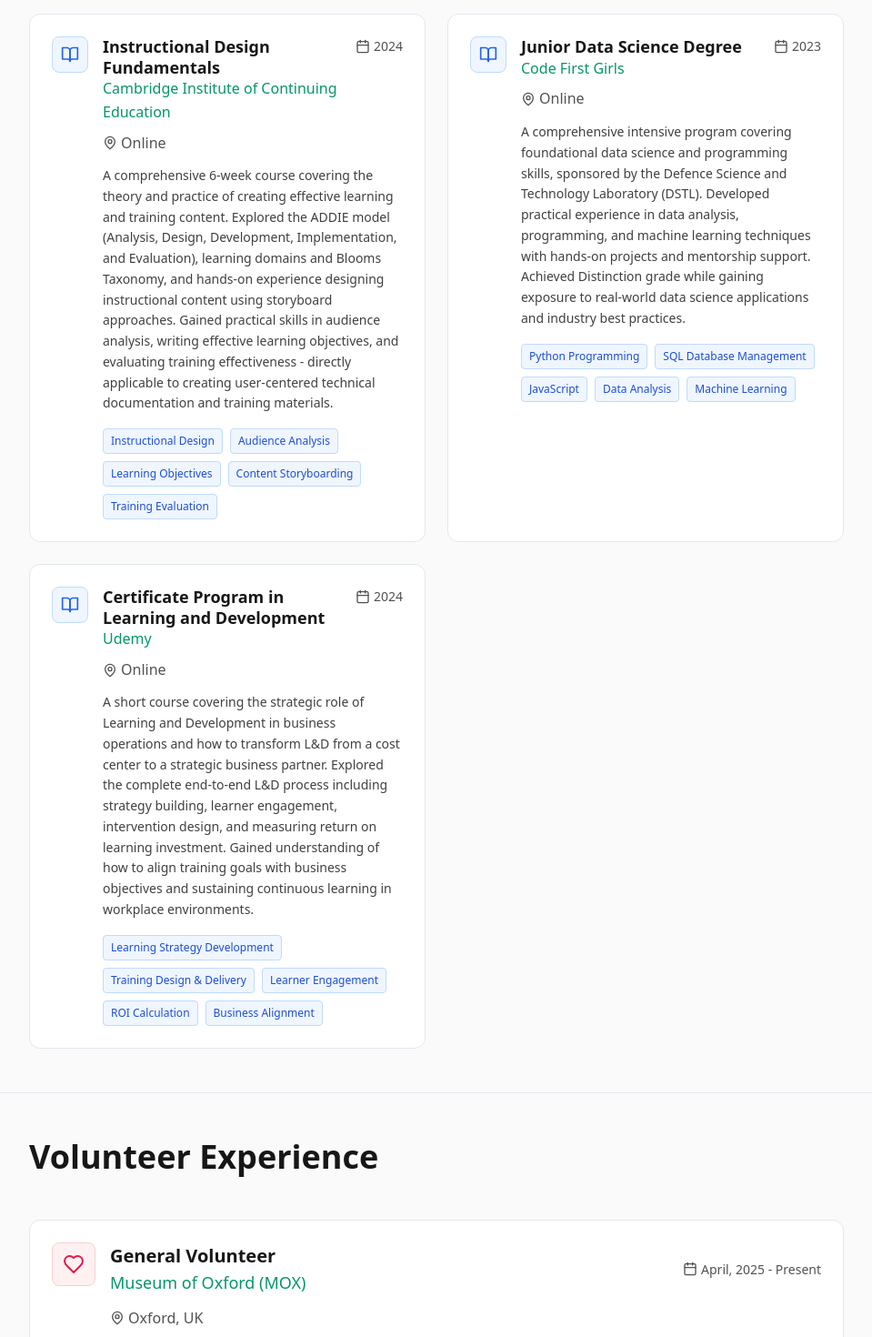
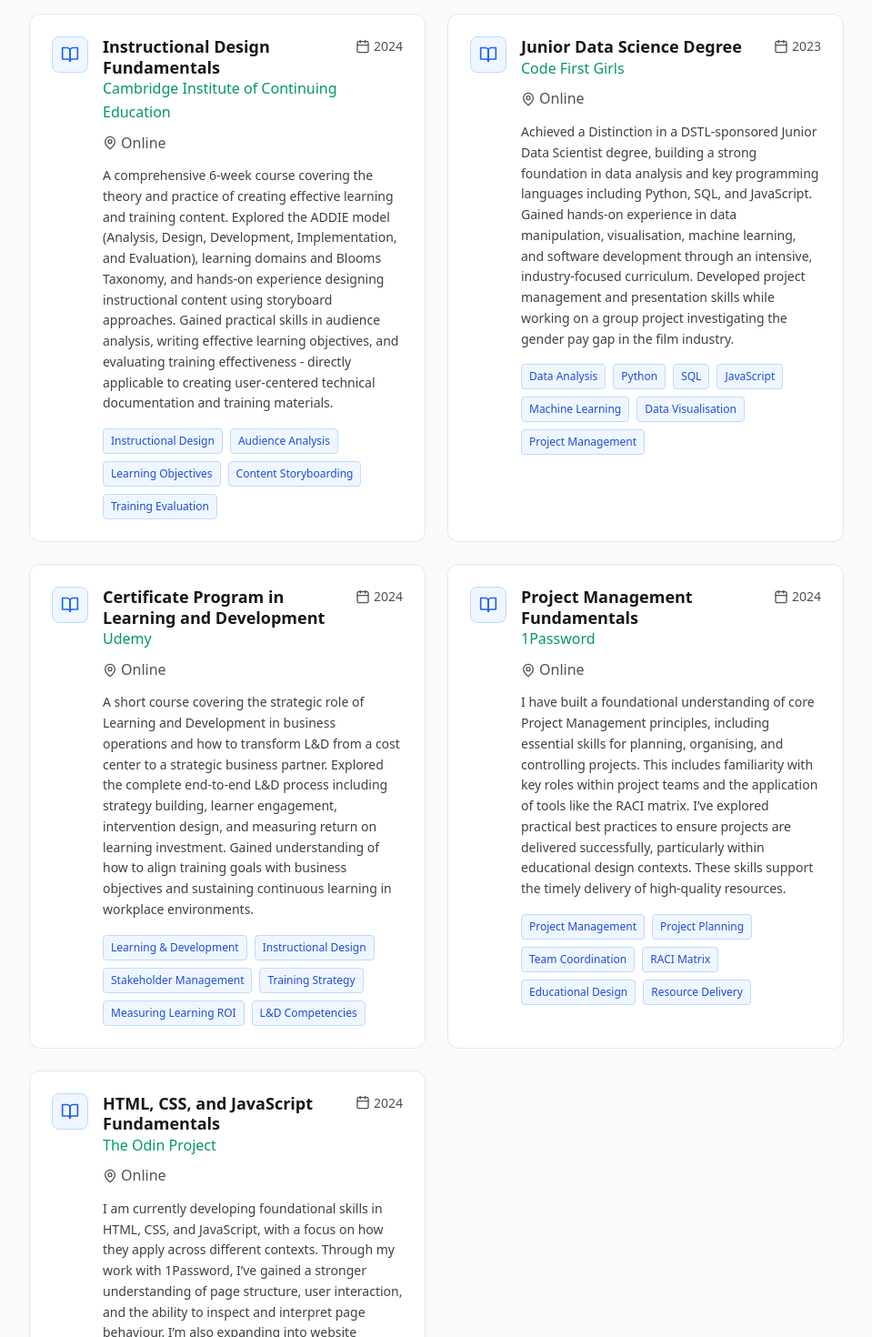
Before and after one commit to KMMOrganisation/Portfolio, a React (Vite) app: page / in a window 1280 px wide. Shown: the part 7520-8990 px from the top of the page at 91% size, without its empty margins (272-1231 px from the left). Built offline with nearby package versions, Linux system fonts and the light colour scheme.

Commit message:
Add additional courses

```diff
--- a/src/components/Courses.tsx
+++ b/src/components/Courses.tsx
@@ -16,8 +16,9 @@ const Courses: React.FC = () => {
       institution: 'Code First Girls',
       duration: '2023',
       location: 'Online',
-      description: 'A comprehensive intensive program covering foundational data science and programming skills, sponsored by the Defence Science and Technology Laboratory (DSTL). Developed practical experience in data analysis, programming, and machine learning techniques with hands-on projects and mentorship support. Achieved Distinction grade while gaining exposure to real-world data science applications and industry best practices.',
-      skills: ['Python Programming', 'SQL Database Management', 'JavaScript', 'Data Analysis', 'Machine Learning']
+      description: 'Achieved a Distinction in a DSTL-sponsored Junior Data Scientist degree, building a strong foundation in data analysis and key programming languages including Python, SQL, and JavaScript. Gained hands-on experience in data manipulation, visualisation, machine learning, and software development through an intensive, industry-focused curriculum. Developed project management and presentation skills while working on a group project investigating the gender pay gap in the film industry.',
+      skills: ['Data Analysis', 'Python', 'SQL', 'JavaScript', 'Machine Learning', 'Data Visualisation', 'Project Management']
+
     },
     {
       title: 'Certificate Program in Learning and Development',
@@ -25,7 +26,23 @@ const Courses: React.FC = () => {
       duration: '2024',
       location: 'Online',
       description: 'A short course covering the strategic role of Learning and Development in business operations and how to transform L&D from a cost center to a strategic business partner. Explored the complete end-to-end L&D process including strategy building, learner engagement, intervention design, and measuring return on learning investment. Gained understanding of how to align training goals with business objectives and sustaining continuous learning in workplace environments.',
-      skills: ['Learning Strategy Development', 'Training Design & Delivery', 'Learner Engagement', 'ROI Calculation', 'Business Alignment']
+      skills: ['Learning & Development', 'Instructional Design', 'Stakeholder Management', 'Training Strategy', 'Measuring Learning ROI', 'L&D Competencies']
+    },
+    {
+      title: 'Project Management Fundamentals',
+      institution: '1Password',
+      duration: '2024',
+      location: 'Online',
+      description: 'I have built a foundational understanding of core Project Management principles, including essential skills for planning, organising, and controlling projects. This includes familiarity with key roles within project teams and the application of tools like the RACI matrix. I’ve explored practical best practices to ensure projects are delivered successfully, particularly within educational design contexts. These skills support the timely delivery of high-quality resources.',
+      skills: ['Project Management', 'Project Planning', 'Team Coordination', 'RACI Matrix', 'Educational Design', 'Resource Delivery']
+    },
+    {
+      title: 'HTML, CSS, and JavaScript Fundamentals',
+      institution: 'The Odin Project',
+      duration: '2024',
+      location: 'Online',
+      description: 'I am currently developing foundational skills in HTML, CSS, and JavaScript, with a focus on how they apply across different contexts. Through my work with 1Password, I’ve gained a stronger understanding of page structure, user interaction, and the ability to inspect and interpret page behaviour. I’m also expanding into website design, with growing awareness of how UI/UX choices influence user perception. This learning has enhanced both my course design understanding and my ability to contribute effectively in my role at 1Password.',
+      skills: ['HTML', 'CSS', 'JavaScript', 'UI/UX Design', 'Web Development', 'Course Design']
     },
 
   ];
```
